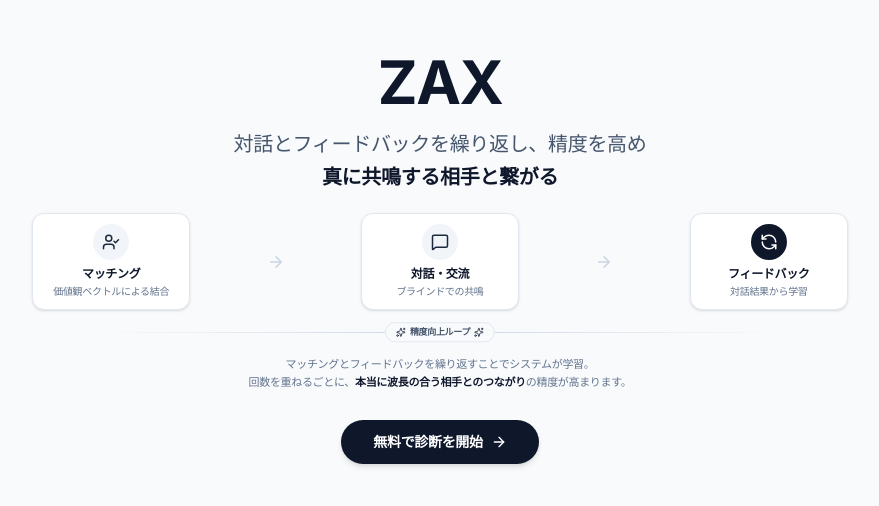
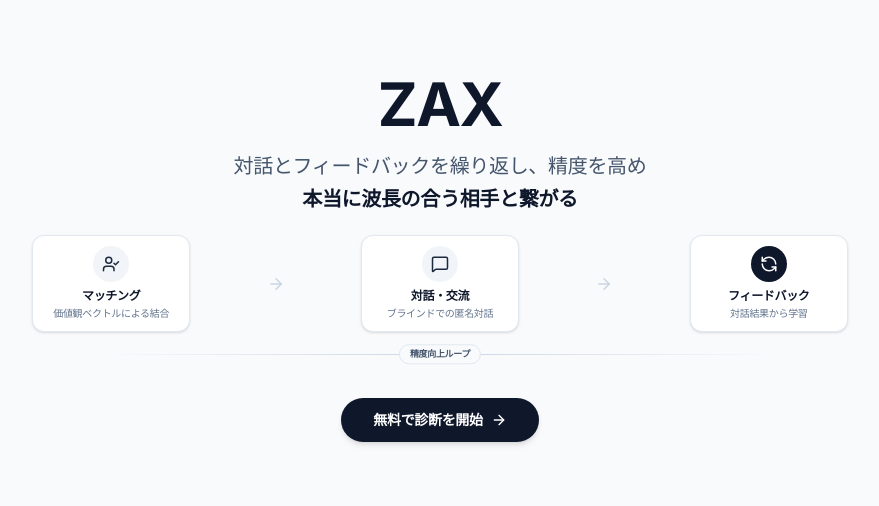
Before and after one commit to fumi3333/ZAX, a Next.js app: page / in a window 1280 px wide. Shown: the part 142-648 px from the top of the page, without its empty margins (200-1079 px from the left). Built offline with nearby package versions, Linux system fonts and the light colour scheme.

Commit message:
Clean UI: remove diagnostic title, remove '共鳴', remove diagram bottom text & Sparkles, update selection color to monochrome

```diff
--- a/src/app/diagnostic/page.tsx
+++ b/src/app/diagnostic/page.tsx
@@ -7,15 +7,8 @@
 
 export default function DiagnosticPage() {
   return (
-    <div className="min-h-screen bg-slate-50 flex flex-col items-center justify-center pt-24 pb-12 px-4 sm:px-6 lg:px-8">
-      <div className="w-full max-w-4xl space-y-8">
-        <div className="text-center space-y-2">
-          <h1 className="text-3xl font-extrabold tracking-tight sm:text-4xl md:text-5xl">
-            ZAX 性格・価値観診断
-          </h1>
-
-        </div>
-
+    <div className="min-h-screen bg-slate-50 flex flex-col items-center justify-center py-6 px-4 sm:px-6 lg:px-8">
+      <div className="w-full max-w-4xl">
         <DiagnosticWizard />
       </div>
     </div>
--- a/src/app/globals.css
+++ b/src/app/globals.css
@@ -110,7 +110,7 @@
 
 /* サイバーセレクション */
 ::selection {
-  background: #7C3AED;
+  background: #0f172a;
   color: #fff;
 }
 
--- a/src/components/FeedbackLoopDiagram.tsx
+++ b/src/components/FeedbackLoopDiagram.tsx
@@ -54,7 +54,7 @@
               <MessageSquare size={18} />
             </div>
             <h3 className="text-xs font-bold text-slate-900 mb-0.5">対話・交流</h3>
-            <p className="text-[10px] text-slate-500">ブラインドでの共鳴</p>
+            <p className="text-[10px] text-slate-500">ブラインドでの匿名対話</p>
           </motion.div>
 
           <motion.div variants={arrowVariants} className="hidden md:flex justify-center text-slate-300">
@@ -79,19 +79,9 @@
         >
           <div className="absolute top-1/2 left-0 w-full h-[1px] bg-gradient-to-r from-transparent via-slate-300 to-transparent"></div>
           <div className="absolute top-1/2 left-1/2 transform -translate-x-1/2 -translate-y-1/2 bg-slate-50 px-2.5 py-0.5 text-[9px] font-bold text-slate-600 flex items-center gap-1 rounded-full border border-slate-200">
-            <Sparkles size={10} className="text-slate-800" />
             精度向上ループ
-            <Sparkles size={10} className="text-slate-800" />
           </div>
         </motion.div>
-
-        <motion.p
-          variants={itemVariants}
-          className="mt-2 text-[11px] text-slate-500 max-w-lg text-center leading-relaxed"
-        >
-          マッチングとフィードバックを繰り返すことでシステムが学習。
-          <br />回数を重ねるごとに、<span className="font-bold text-slate-900">本当に波長の合う相手とのつながり</span>の精度が高まります。
-        </motion.p>
       </motion.div>
     </div>
   );
--- a/src/components/LandingPage.tsx
+++ b/src/components/LandingPage.tsx
@@ -27,7 +27,7 @@
         >
           対話とフィードバックを繰り返し、精度を高め
           <br />
-          <span className="font-bold text-slate-900">真に共鳴する相手と繋がる</span>
+          <span className="font-bold text-slate-900">本当に波長の合う相手と繋がる</span>
         </motion.p>
 
         <motion.div
```
